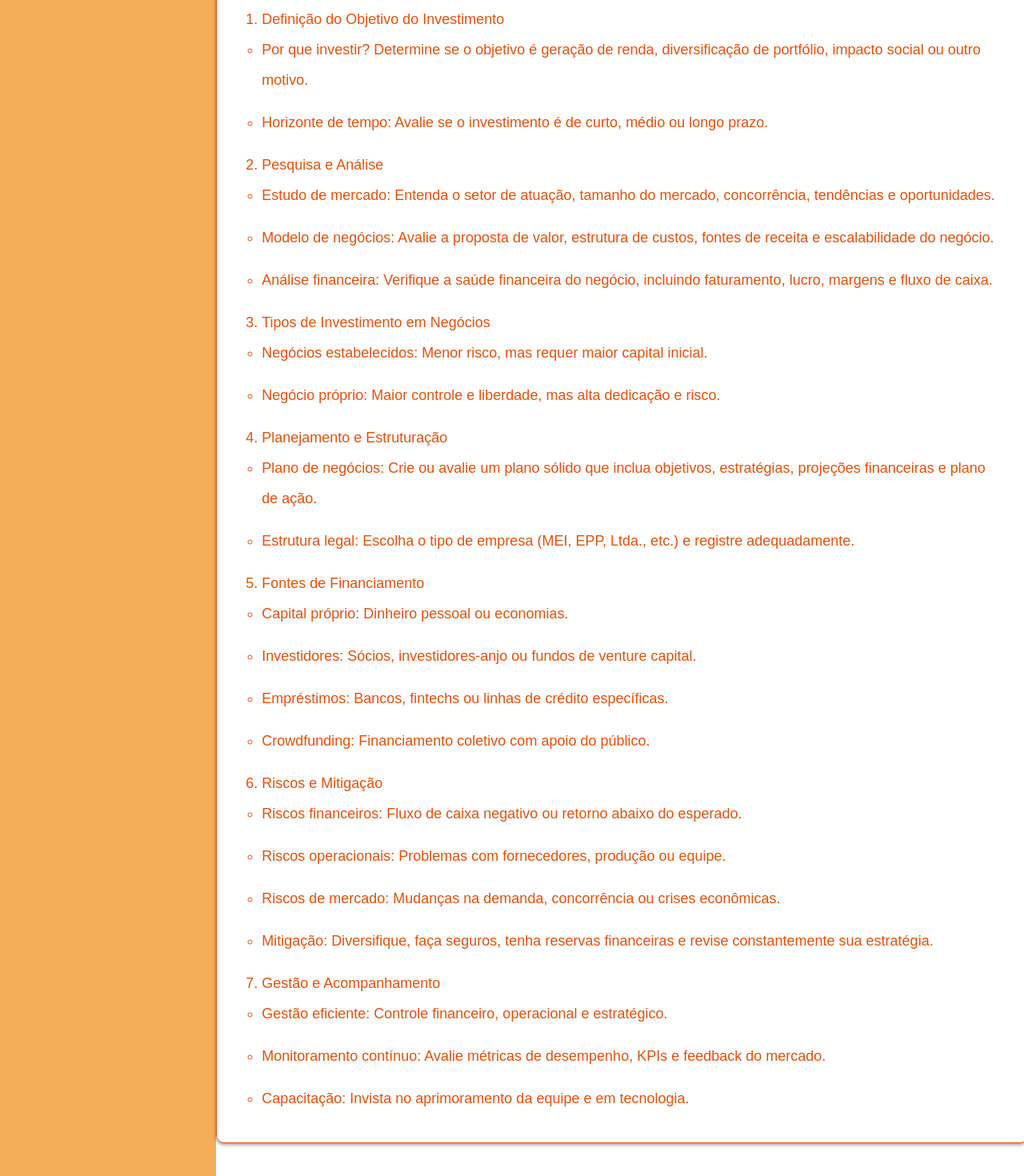
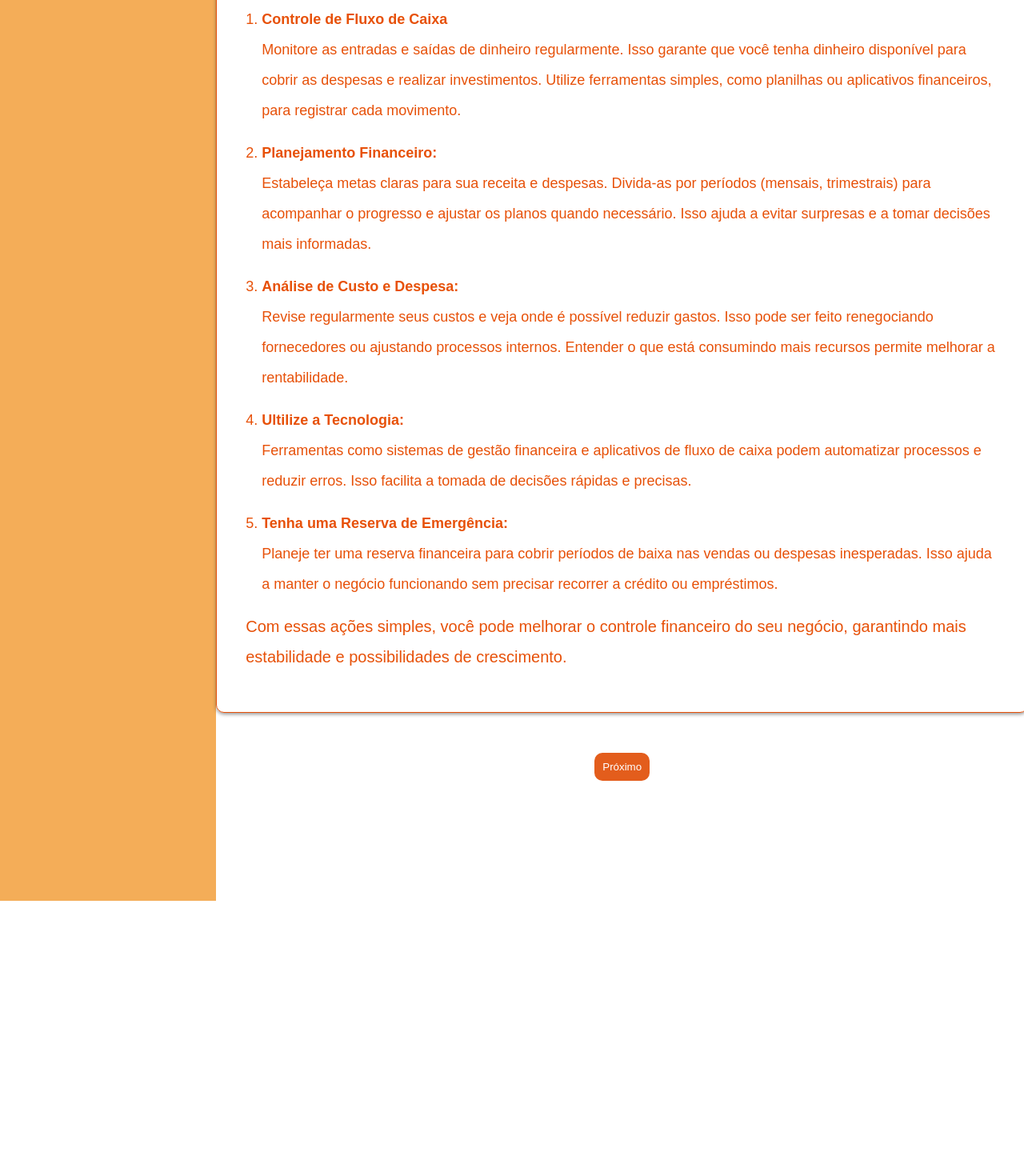
Before and after one commit to maisDelas/projeto-start-web, a React (Vite) app: page /ConteudoTrilha1 in a window 1280 px wide. Shown: the part 1020-2490 px from the top of the page at 80% size. After the commit the page ends 2146 px from the top, so only its background shows below. Built offline with nearby package versions, Linux system fonts and the light colour scheme.

Commit message:
puxando atualizaçoes

```diff
--- a/src/Components/Footer/footer.jsx
+++ b/src/Components/Footer/footer.jsx
@@ -63,11 +63,9 @@ const Footer = () => {
                 <a href="#">Política de privacidade</a>
               </li>
               <li>
-                <a href="#">Mapeamento de serviços</a>
+                <a href="/Map">Mapeamento de serviços</a>
               </li>
-              <li>
-                <a href="#">Suporte</a>
-              </li>
+
             </ul>
           </S.FooterLink>
           <S.FooterInscreva>
--- a/src/Components/navbar/navbar.jsx
+++ b/src/Components/navbar/navbar.jsx
@@ -3,8 +3,8 @@ import {Container,IconUser,Button,Content,Logo,Link, ListLinks} from "./Navbar.s
 
 function NavBar({ children }) {
 
-  function scrollToService() { window.scrollTo({ top: 1650, behavior: "smooth" }) }
-  function scrollToDepoiment() { window.scrollTo({ top: 2400, behavior: "smooth" }) }
+  function scrollToService() { window.scrollTo({ top: 2000, behavior: "smooth" }) }
+  function scrollToDepoiment() { window.scrollTo({ top: 2900, behavior: "smooth" }) }
   return (
     <Container>
       <Content>
--- a/src/Components/quiz/Quiz.jsx
+++ b/src/Components/quiz/Quiz.jsx
@@ -3,25 +3,49 @@ import { QuizWrapper, Question, Options, OptionButton, NextButton, Score } from
 
 const quizData = [
     {
-        question: "Qual é o primeiro passo para investir no seu negócio?",
+        question: "Qual é a principal finalidade do controle de fluxo de caixa em uma empresa?",
         options: [
-            "Definir seu público-alvo",
-            "Contratar funcionários",
-            "Comprar produtos aleatórios",
-            "Ignorar o planejamento financeiro"
+            "Identificar clientes inadimplentes.",
+            "Monitorar as entradas e saídas de dinheiro.",
+            "Definir metas de longo prazo.",
+            "Automatizar processos internos."
         ],
-        answer: "Definir seu público-alvo",
+        answer: "Monitorar as entradas e saídas de dinheiro.",
     },
     {
-        question: "Por que é importante ter uma reserva de emergência?",
+        question: "Por que é importante realizar a análise de custos e despesas regularmente?",
         options: [
-            "Para pagar dívidas inesperadas",
-            "Para investir em outra empresa",
-            "Para ignorar imprevistos",
-            "Para aumentar custos operacionais"
+            "Para determinar o lucro total da empresa.",
+            "Para identificar oportunidades de redução de gastos.",
+            "Para evitar o uso de tecnologia no controle financeiro.",
+            "Para definir novos fornecedores automaticamente."
         ],
-        answer: "Para pagar dívidas inesperadas",
+        answer: "Para identificar oportunidades de redução de gastos.",
     },
+
+    {
+        question: "Qual é a vantagem de utilizar tecnologia na gestão financeira?",
+        options: [
+            "Automatizar processos e reduzir erros.",
+            "Aumentar as despesas da empresa.",
+            "Controlar apenas as despesas variáveis.",
+            "Eliminar a necessidade de planejamento financeiro."
+        ],
+        answer: "Automatizar processos e reduzir erros.",
+    },
+
+    {
+        question: "O que uma reserva de emergência ajuda a evitar?",
+        options: [
+            "O crescimento do negócio.",
+            "A dependência de crédito em situações inesperadas.",
+            "A necessidade de planejamento financeiro.",
+            "A redução de custos e despesas."
+        ],
+        answer: "A dependência de crédito em situações inesperadas.",
+    },
+
+
 ];
 
 function QuizComponent() {
--- a/src/Components/sidebar/Sidebar.jsx
+++ b/src/Components/sidebar/Sidebar.jsx
@@ -1,8 +1,6 @@
 
 import IconPerfil from 'imagesTrilha/iconPerfilT.svg'
 import IconTrilha from 'imagesTrilha/iconTrilhaT.svg'
-import IconContract from 'imagesTrilha/iconContract.svg'
-import IconCalendar from 'imagesTrilha/iconCalendarT.svg'
 import IconConfig from 'imagesTrilha/iconConfigT.svg'
 import {SideBarStyle}  from './Sidebar.styles'
 
@@ -14,8 +12,6 @@ function SideBar() {
             <ul>
                 <li><img src={IconPerfil}></img> <a href="/Perfil">Perfil</a></li>
                 <li><img src={IconTrilha}></img> <a href="/Trilha">Trilha de desenvolvimento</a></li>
-                <li><img src={IconContract}></img> <a href="#contrato">Contratos</a></li>
-                <li><img src={IconCalendar}></img> <a href="#calendario">Calendário</a></li>
                 <li><img src={IconConfig}></img> <a href="#configuracao">Configuração</a></li>
             </ul>
 
--- a/src/Components/sidebar/Sidebar.styles.js
+++ b/src/Components/sidebar/Sidebar.styles.js
@@ -27,7 +27,7 @@ export const SideBarStyle = styled.div`
     display: flex;
     flex-direction:column;
     margin-top: 145px;
-    gap:30px;
+    gap:50px;
   }
 
 
--- a/src/pages/Home/Home.styles.js
+++ b/src/pages/Home/Home.styles.js
@@ -8,8 +8,10 @@ export const Hero = styled.div`
     align-items: center;
     background-image:url(${BgOnda});
     background-repeat:no-repeat;
+    background-size: cover;
     width:1440px;
-    padding: 35px;
+    height: 600px;
+    padding: 56px;
 
 img{
     display: flex;
--- a/src/pages/trilha/Trilha.jsx
+++ b/src/pages/trilha/Trilha.jsx
@@ -35,8 +35,8 @@ const Trilha = () => {
                             <S.iconText>
                                 <img src={laptop}></img>
                                 <h3>Aprenda</h3>
-                                <p>Aprenda sobre gestão financeira, <br />planejamento e
-                                    investimento para o seu negócio.</p>
+                                <p>Aprenda sobre Autoconfiança, <br />Planejamento,
+                                    Investimento e muito mais.</p>
                             </S.iconText>
 
                             <S.line></S.line>
@@ -44,7 +44,7 @@ const Trilha = () => {
                             <S.iconText>
                                 <img src={grafic}></img>
                                 <h3>Pratique</h3>
-                                <p>Ao final da trilha, realize nosso quiz <br />e teste seus conhecimentos.</p>
+                                <p>Ao final de cada conteúdo, realize nosso quiz <br />e teste seus conhecimentos.</p>
                             </S.iconText>
 
                             <S.line></S.line>
@@ -60,10 +60,8 @@ const Trilha = () => {
                     <S.CardGrid>
                         <S.Card>
                             <div class="circleNumber">1</div>
-                            <h3>Fundamentos Financeiros</h3>
-                            <p>Aprenda os conceitos básicos de
-                                finanças, como ativos, passivos e juros,
-                                para entender como o dinheiro funciona.</p>
+                            <h3>Gestão Financeira</h3>
+                            <p>Aprenda estratégias para organizar e controlar as finanças do negócio, garantindo sustentabilidade e crescimento.</p>
                         </S.Card>
 
                         <S.Card>
@@ -74,27 +72,26 @@ const Trilha = () => {
 
                         <S.Card>
                             <div class="circleNumber">3</div>
-                            <h3>Criação de Orçamento</h3>
-                            <p>Descubra como montar um orçamento pessoal equilibrado, garantindo uma gestão financeira sustentável</p>
+                            <h3>Planejamento e Investimentos</h3>
+                            <p>Como planejar e investir estrategicamente para impulsionar o crescimento do negócio.</p>
                         </S.Card>
 
                         <S.Card>
                             <div class="circleNumber">4</div>
-                            <h3>Fundo de Emergência</h3>
-                            <p>Compreenda a importância de ter uma reserva financeira para imprevistos.</p>
+                            <h3>Desenvolvimento de Habilidades</h3>
+                            <p>Aprenda a importância de adquirir e aprimorar habilidades essenciais para o sucesso profissional.</p>
                         </S.Card>
 
                         <S.Card>
                             <div class="circleNumber">5</div>
-                            <h3>Poupança e
-                                Investimentos</h3>
-                            <p>Vamos ajudá-la a estabelecer objetivos realistas, sejam eles para investimentos ou aposentadoria.</p>
+                            <h3>Marca Pessoal e Networking</h3>
+                            <p>Estratégias para fortalecer sua marca pessoal e construir conexões profissionais valiosas.</p>
                         </S.Card>
 
                         <S.Card>
                             <div class="circleNumber">6</div>
-                            <h3>Planejamento de Metas</h3>
-                            <p>Compreenda a importância de ter uma reserva financeira para imprevistos.</p>
+                            <h3>Autoconfiança e Identidade Profissional</h3>
+                            <p>Como fortalecer a autoconfiança e construir uma identidade profissional sólida para destacar-se no mercado de trabalho.</p>
                         </S.Card>
 
 
--- a/src/pages/trilha/TrilhaConteudo.styles1.jsx
+++ b/src/pages/trilha/TrilhaConteudo.styles1.jsx
@@ -186,4 +186,8 @@ p{
   li {
     margin-bottom: 15px;
   }
+
+  span{
+    font-weight:bold;
+  }
 `;
--- a/src/pages/trilha/TrilhaConteudo1.jsx
+++ b/src/pages/trilha/TrilhaConteudo1.jsx
@@ -25,7 +25,7 @@ const ConteudoTrilha1 = () => {
                                 <img src={OnGoing} alt="OnGoingImage" />
                                 <h3>Em andamento:</h3>
                             </div>
-                            <p>Investindo no <br /> seu Negócio</p>
+                            <p>Gestão Financeira</p>
                         </S.Process>
                         <S.Process>
                             <div className="title">
@@ -37,72 +37,38 @@ const ConteudoTrilha1 = () => {
                     </S.ProcessContainer>
 
                     <S.ProcessTitle>
-                        <h1 className="title1">Etapa 1: Investindo no seu negócio</h1>
+                        <h1 className="title1">Etapa 1: Gestão Financeira</h1>
                         <h1 className="title2">Conteúdo</h1>
                     </S.ProcessTitle>
 
                     <S.TextContainer>
 
                         <S.Text>
-                            <h2>Como investir em um negócio?</h2>
-                            <p>Investir no próprio negócio é uma decisão estratégica que requer planejamento, organização e análise de riscos. Abaixo estão 7 passos e considerações que podem te ajudar a estruturar o investimento no seu próprio negócio:</p>
-
+                            <h2>Como gerir um negócio?</h2>
+                            <p>A gestão financeira é essencial para o sucesso de qualquer negócio, pois ajuda a garantir que os recursos sejam usados de forma eficiente. Aqui estão algumas práticas simples e eficazes para manter suas finanças sob controle:</p>
                             <ol>
-                                <li>Definição do Objetivo do Investimento
-                                    <ul>
-                                        <li>Por que investir? Determine se o objetivo é geração de renda, diversificação de portfólio, impacto social ou outro motivo.</li>
-                                        <li>Horizonte de tempo: Avalie se o investimento é de curto, médio ou longo prazo.</li>
-                                    </ul>
+                                <li><span>Controle de Fluxo de Caixa</span> <br />
+                                    Monitore as entradas e saídas de dinheiro regularmente. Isso garante que você tenha dinheiro disponível para cobrir as despesas e realizar investimentos. Utilize ferramentas simples, como planilhas ou aplicativos financeiros, para registrar cada movimento.
                                 </li>
 
-                                <li>Pesquisa e Análise
-                                    <ul>
-                                        <li>Estudo de mercado: Entenda o setor de atuação, tamanho do mercado, concorrência, tendências e oportunidades.</li>
-                                        <li>Modelo de negócios: Avalie a proposta de valor, estrutura de custos, fontes de receita e escalabilidade do negócio.</li>
-                                        <li>Análise financeira: Verifique a saúde financeira do negócio, incluindo faturamento, lucro, margens e fluxo de caixa.</li>
-                                    </ul>
+                                <li><span>Planejamento Financeiro:</span> <br />
+                                    Estabeleça metas claras para sua receita e despesas. Divida-as por períodos (mensais, trimestrais) para acompanhar o progresso e ajustar os planos quando necessário. Isso ajuda a evitar surpresas e a tomar decisões mais informadas.
                                 </li>
 
-                                <li>Tipos de Investimento em Negócios
-                                    <ul>
-                                        <li>Negócios estabelecidos: Menor risco, mas requer maior capital inicial.</li>
-                                        <li>Negócio próprio: Maior controle e liberdade, mas alta dedicação e risco.</li>
-                                    </ul>
+                                <li><span>Análise de Custo e Despesa:</span><br />
+                                    Revise regularmente seus custos e veja onde é possível reduzir gastos. Isso pode ser feito renegociando fornecedores ou ajustando processos internos. Entender o que está consumindo mais recursos permite melhorar a rentabilidade.
                                 </li>
 
-                                <li> Planejamento e Estruturação
-                                    <ul>
-                                        <li>Plano de negócios: Crie ou avalie um plano sólido que inclua objetivos, estratégias, projeções financeiras e plano de ação.</li>
-                                        <li>Estrutura legal: Escolha o tipo de empresa (MEI, EPP, Ltda., etc.) e registre adequadamente.</li>
-                                    </ul>
+                                <li><span>Ultilize a Tecnologia:</span><br />
+                                Ferramentas como sistemas de gestão financeira e aplicativos de fluxo de caixa podem automatizar processos e reduzir erros. Isso facilita a tomada de decisões rápidas e precisas.
                                 </li>
 
-                                <li>Fontes de Financiamento
-                                    <ul>
-                                        <li>Capital próprio: Dinheiro pessoal ou economias.</li>
-                                        <li>Investidores: Sócios, investidores-anjo ou fundos de venture capital.</li>
-                                        <li>Empréstimos: Bancos, fintechs ou linhas de crédito específicas.</li>
-                                        <li>Crowdfunding: Financiamento coletivo com apoio do público.</li>
-                                    </ul>
-                                </li>
-
-                                <li>Riscos e Mitigação
-                                    <ul>
-                                        <li>Riscos financeiros: Fluxo de caixa negativo ou retorno abaixo do esperado.</li>
-                                        <li>Riscos operacionais: Problemas com fornecedores, produção ou equipe.</li>
-                                        <li>Riscos de mercado: Mudanças na demanda, concorrência ou crises econômicas.</li>
-                                        <li>Mitigação: Diversifique, faça seguros, tenha reservas financeiras e revise constantemente sua estratégia.</li>
-                                    </ul>
-                                </li>
-
-                                <li>Gestão e Acompanhamento
-                                    <ul>
-                                        <li>Gestão eficiente: Controle financeiro, operacional e estratégico.</li>
-                                        <li>Monitoramento contínuo: Avalie métricas de desempenho, KPIs e feedback do mercado.</li>
-                                        <li>Capacitação: Invista no aprimoramento da equipe e em tecnologia.</li>
-                                    </ul>
+                                <li><span>Tenha uma Reserva de Emergência:</span><br />
+                                Planeje ter uma reserva financeira para cobrir períodos de baixa nas vendas ou despesas inesperadas. Isso ajuda a manter o negócio funcionando sem precisar recorrer a crédito ou empréstimos.
                                 </li>
                             </ol>
+
+                            <p>Com essas ações simples, você pode melhorar o controle financeiro do seu negócio, garantindo mais estabilidade e possibilidades de crescimento.</p>
 
                         </S.Text>
                     </S.TextContainer>
@@ -112,6 +78,7 @@ const ConteudoTrilha1 = () => {
             </S.PageContent>
         </S.PageWrapper>
 
-    )}
+    )
+}
 
 export default ConteudoTrilha1;
```
